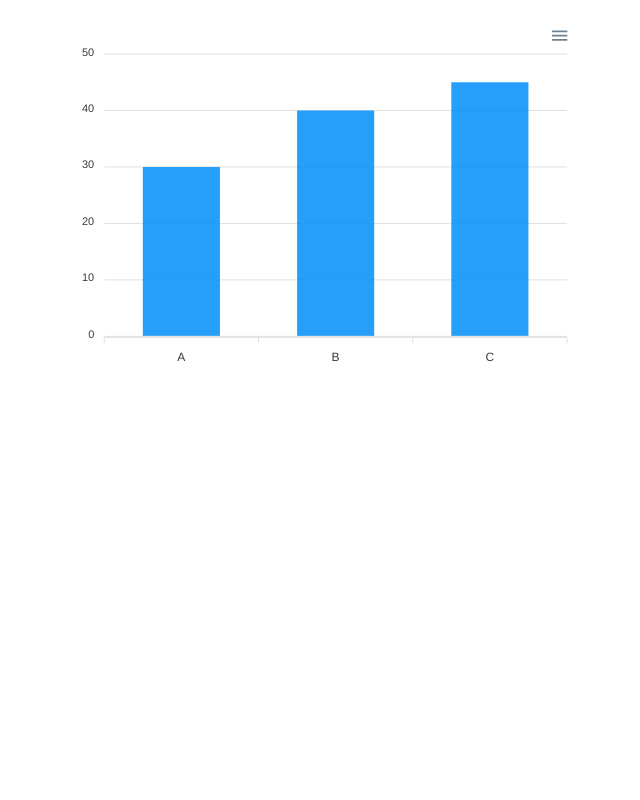
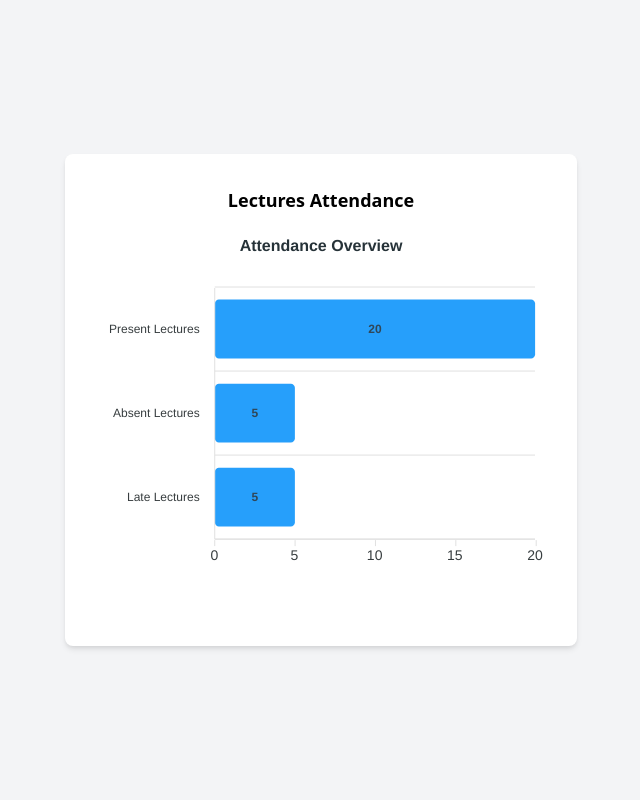
Before and after one commit to meetoza1706/student-web, a Flask app: page /test in a window 1280 px wide. Shown: the whole page, without its empty margins (319-959 px from the left). Run offline with Flask 3, Linux system fonts and the light colour scheme; some libraries are stand-ins or nearby versions.

Commit message:
stats done

```diff
--- a/main.py
+++ b/main.py
@@ -174,13 +174,13 @@ def home():
                 print(f"Overall Absent percentage: {absent_percentage:.2f}%")
                 print(f"Overall Late percentage: {late_percentage:.2f}%")
 
-                total_lectures = 295
-                a_present_percentage = round((total_present / total_lectures) * 100, 2)
-                a_absent_percentage = round((total_absent / total_lectures) * 100, 2)
-                a_late_percentage = round((total_late / total_lectures) * 100, 2)
+                a_total_lectures = 295
+                a_present_percentage = round((total_present / a_total_lectures) * 100, 2)
+                a_absent_percentage = round((total_absent / a_total_lectures) * 100, 2)
+                a_late_percentage = round((total_late / a_total_lectures) * 100, 2)
                 remaining = 100 - (a_absent_percentage + a_present_percentage + a_late_percentage)
                 if request.args.get('ajax'):
-                    return jsonify({'present_percent': present_percentage, 'absent_percent': absent_percentage, 'late_percent': late_percentage, 'a_present_percent': a_present_percentage, 'a_absent_percent': a_absent_percentage, 'a_late_percent': a_late_percentage, 'remaining': remaining})
+                    return jsonify({'present_percent': present_percentage, 'absent_percent': absent_percentage, 'late_percent': late_percentage, 'a_present_percent': a_present_percentage, 'a_absent_percent': a_absent_percentage, 'a_late_percent': a_late_percentage, 'remaining': remaining, 'present_lectures': total_present, 'absent_lectures': total_absent, 'late_lectures': total_late, 'total_lectures': total_lectures})
 
             else:
                 print("No attendance data available.")
--- a/templates/test.html
+++ b/templates/test.html
@@ -1,40 +1,85 @@
 <!DOCTYPE html>
 <html lang="en">
-
 <head>
   <meta charset="UTF-8">
   <meta name="viewport" content="width=device-width, initial-scale=1.0">
-  <title>Bar Chart Example</title>
-  <!-- Include Tailwind CSS -->
+  <title>Lectures Attendance</title>
+  <!-- Tailwind CSS -->
   <link href="https://cdn.jsdelivr.net/npm/tailwindcss@2.2.19/dist/tailwind.min.css" rel="stylesheet">
-  <!-- Include ApexCharts -->
+  <!-- ApexCharts -->
   <script src="https://cdn.jsdelivr.net/npm/apexcharts"></script>
 </head>
-
-<body class="p-6">
-  <div id="chart" class="w-full max-w-lg mx-auto"></div>
+<body class="bg-gray-100 flex items-center justify-center h-screen">
+  <div class="bg-white shadow-md rounded-lg p-8 max-w-lg w-full">
+    <h2 class="text-lg font-bold mb-4 text-center">Lectures Attendance</h2>
+    <div id="chart" class="w-full h-96"></div>
+  </div>
 
   <script>
+    // Global variable for total lectures
+    var total_lectures = 30; // Change this value as needed
+
+    // Example data for lectures attended, absent, and late
+    var present_lectures = 20;
+    var absent_lectures = 5;
+    var late_lectures = 5;
+
     var options = {
       series: [{
-        data: [30, 40, 45]
+        name: 'Lectures',
+        data: [present_lectures, absent_lectures, late_lectures]
       }],
       chart: {
+        height: 350,
         type: 'bar',
-        height: 350
+        toolbar: {
+          show: false
+        }
       },
       plotOptions: {
         bar: {
-          horizontal: false,
-          columnWidth: '50%',
-          endingShape: 'rounded'
+          horizontal: true,
+          borderRadius: 4,
+          dataLabels: {
+            position: 'center', // Center-align the data labels
+          },
         },
       },
       dataLabels: {
-        enabled: false
+        enabled: true,
+        style: {
+          fontSize: '12px',
+          colors: ['#304758']
+        }
       },
       xaxis: {
-        categories: ['A', 'B', 'C'],
+        categories: ['Present Lectures', 'Absent Lectures', 'Late Lectures'],
+        labels: {
+          style: {
+            fontSize: '14px'
+          }
+        }
+      },
+      yaxis: {
+        labels: {
+          style: {
+            fontSize: '12px'
+          }
+        }
+      },
+      title: {
+        text: 'Attendance Overview',
+        align: 'center',
+        margin: 10,
+        offsetX: 0,
+        offsetY: 0,
+        floating: false,
+        style: {
+          fontSize: '16px',
+          fontWeight: 'bold',
+          color: '#263238',
+          textAlign: 'center' // Center align the title text
+        },
       }
     };
 
@@ -42,5 +87,4 @@
     chart.render();
   </script>
 </body>
-
 </html>
```
Also changed, not shown: templates/index.html (+103 -14 lines), 1 other file.
